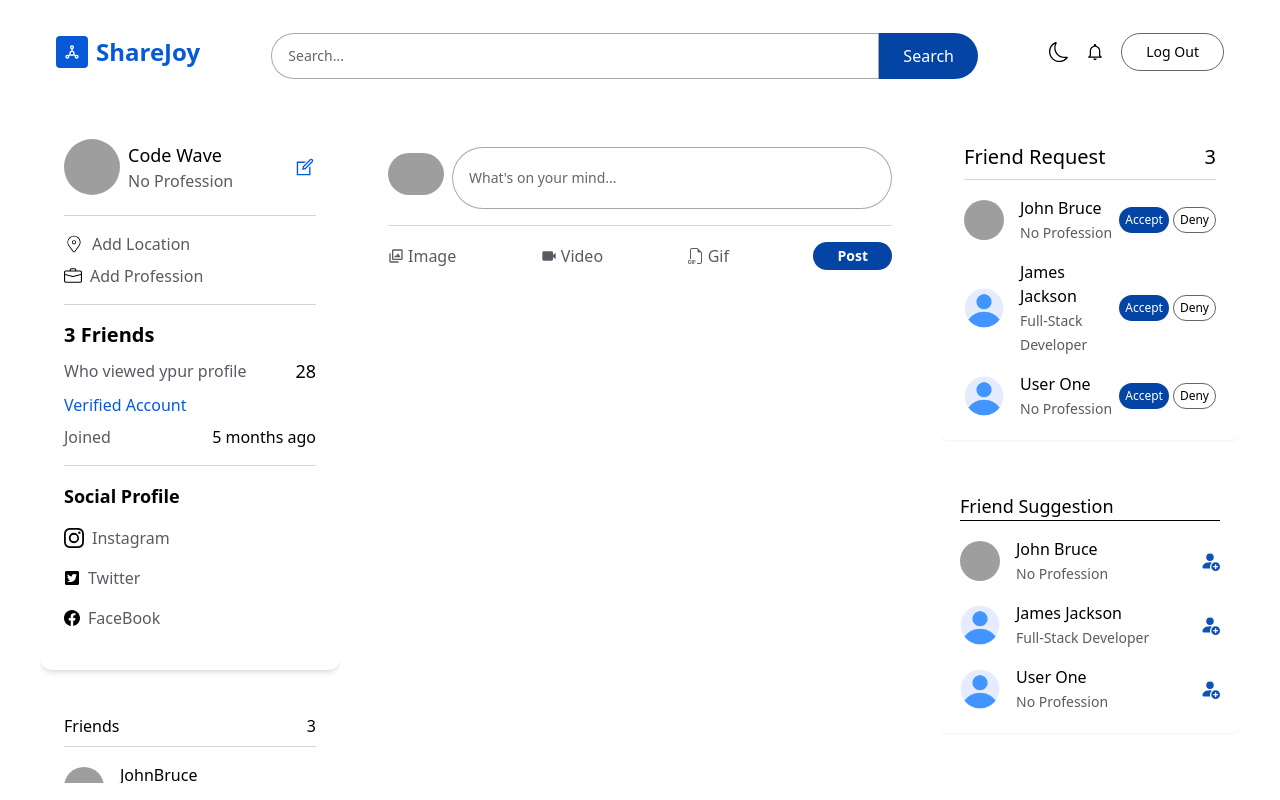
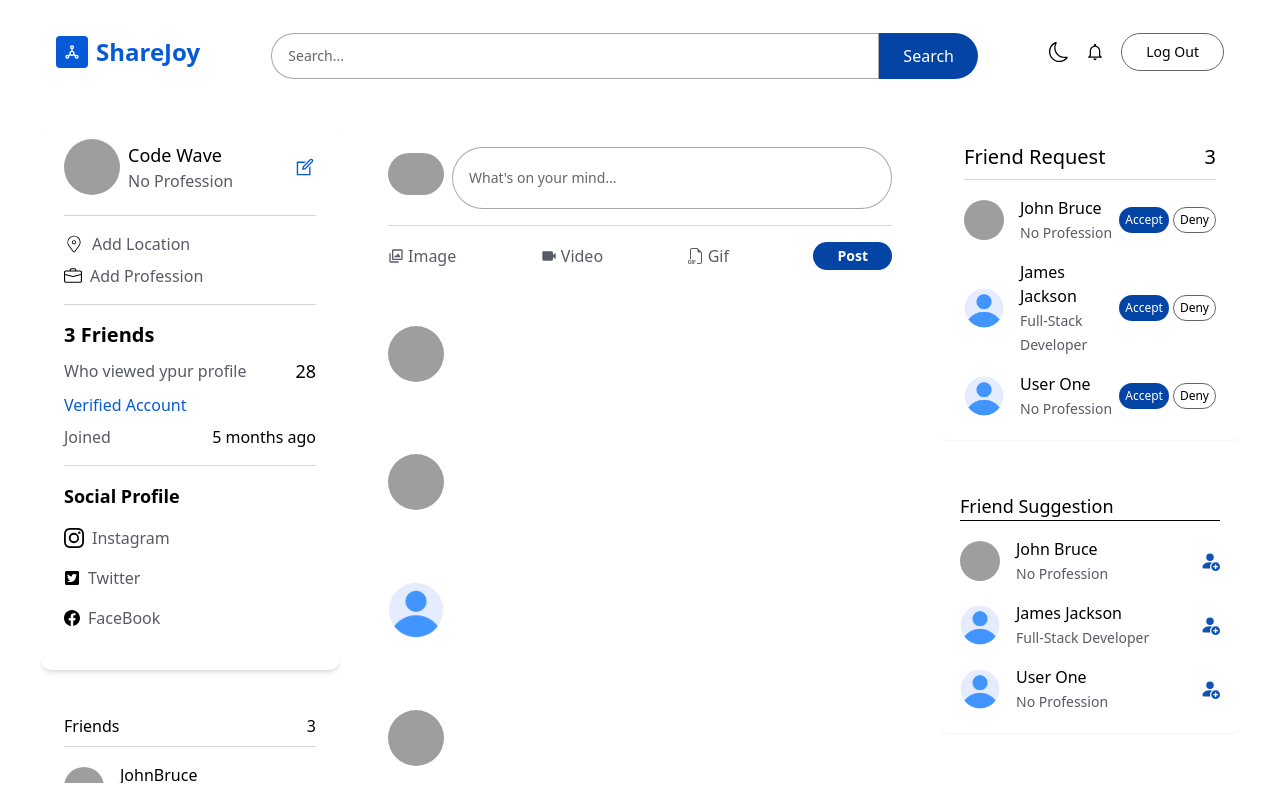
Before and after one commit to bindu8601/socialmediaapp, a React (Create React App) app in the folder frontend/: page / in a window 1280 px wide. Built offline with nearby package versions, Linux system fonts and the light colour scheme; grey boxes are pictures that could not be loaded.

Commit message:
adding posts

```diff
--- a/frontend/src/components/PostCard.jsx
+++ b/frontend/src/components/PostCard.jsx
@@ -1,11 +1,28 @@
-import React from 'react'
+import React, { useState } from "react";
+import { Link } from "react-router-dom";
+import { NoProfile } from "../assets";
 
-const PostCard = () => {
+const PostCard = ({ post, user, deletePost, likePost }) => {
+  const [showAll, setShowAll] = useState(0);
+  const [showReply, setShowReply] = useState(0);
+  const [comments, setComments] = useState([]);
+  const [loading, setLoading] = useState(false);
+  const [replyComments, setReplyComments] = useState(0);
+  const [showComments, setShowComments] = useState(0);
+  console.log({ post });
   return (
-    <div>
+    <div className="mb-2 bg-primary p-4 rounded-xl">
+      <div className="flex gap-3 items-center mb-2">
+        <Link to={"/profile" + post?.userId?._id}>
+          <img
+            src={post?.userId?.profileUrl ?? NoProfile}
+            alt={post?.userId?.firstName}
+            className="w-14 h-14 object-cover rounded-full"
+          />
+        </Link>
+      </div>
+    </div>
+  );
+};
 
-    </div>
-  )
-}
-
-export default PostCard
+export default PostCard;
--- a/frontend/src/pages/Home.jsx
+++ b/frontend/src/pages/Home.jsx
@@ -132,15 +132,15 @@ const Home = () => {
           {loading ? (
             <Loading />
           ) : posts?.length > 0 ? (
-            posts?.map((post) => {
+            posts.map((post) => (
               <PostCard
                 key={post?._id}
                 post={post}
                 user={user}
                 deletePost={() => {}}
                 likePost={() => {}}
-              />;
-            })
+              />
+            ))
           ) : (
             <div className="flex w-full h-full items-center justify-center">
               <p className="text-lg textascent-2">No Post Available</p>
```
